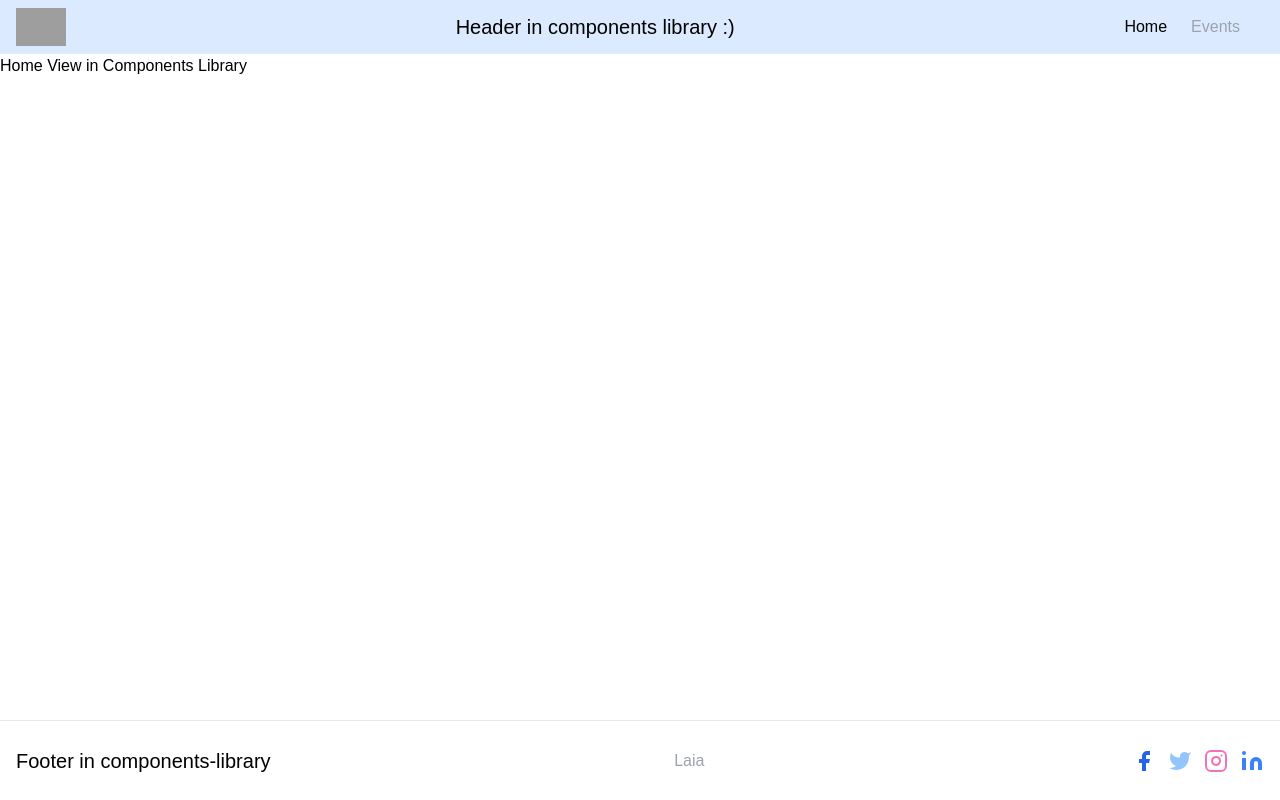
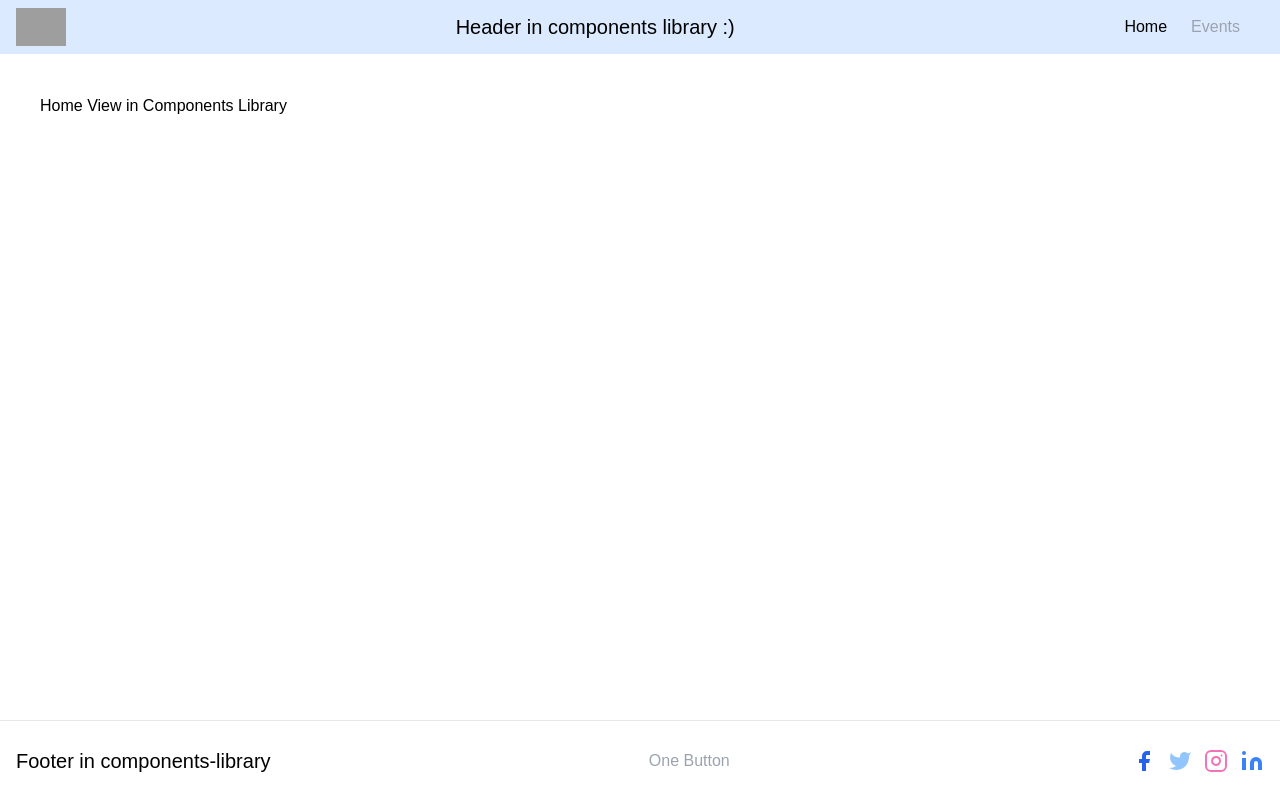
Before and after one commit to dev-mauricioAB/components-library, a React app: page / in a window 1280 px wide. Built offline with nearby package versions, Linux system fonts and the light colour scheme; grey boxes are pictures that could not be loaded.

Commit message:
feat: change styles

```diff
--- a/src/components/Footer.tsx
+++ b/src/components/Footer.tsx
@@ -22,7 +22,7 @@ export const Footer: React.FC<FooterProps> = ({ title }) => {
             <nav>
               <ul className="flex">
                 <li className="mr-6">
-                  <a className="text-gray-400 cursor-not-allowed">Laia</a>
+                  <a className="text-gray-400 cursor-not-allowed">One Button</a>
                 </li>
               </ul>
             </nav>
--- a/src/views/HomeView.tsx
+++ b/src/views/HomeView.tsx
@@ -25,7 +25,7 @@ export const HomeView: React.FC = () => {
     <main>
       <Header title="Header in components library" actionLinks={actionLinks} />
 
-      <section>
+      <section className="m-10">
         <h1>Home View in Components Library</h1>
       </section>
 
```
